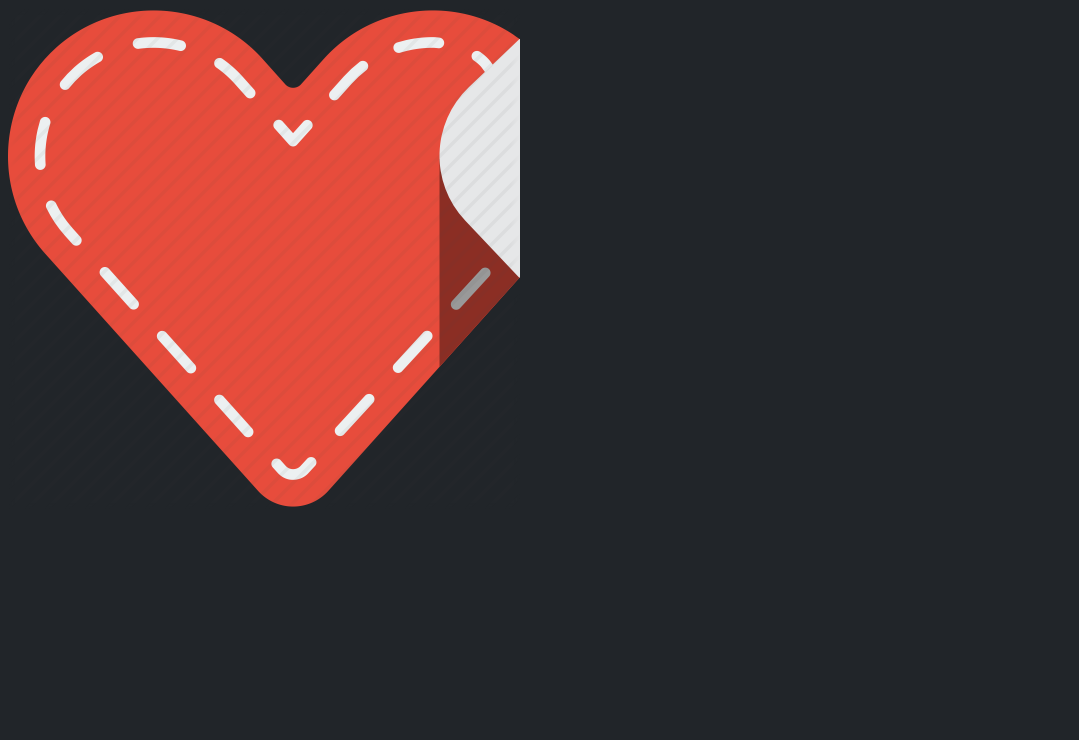
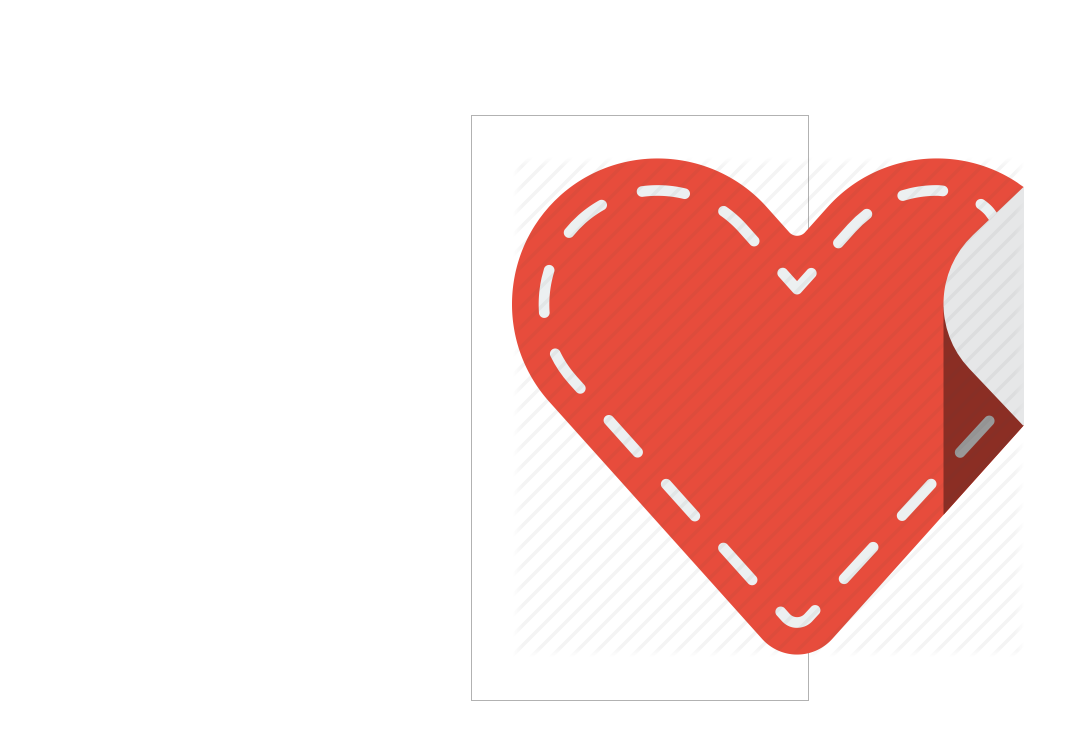
Before and after one commit to luciano2000/life, a plain HTML site: page index.html in a window 1280 px wide. Shown: the whole page, without its empty margins (0-1079 px from the left). Drawn offline with Linux system fonts and the light colour scheme.

Commit message:
Update style.css

```diff
--- a/style.css
+++ b/style.css
@@ -1,15 +1,30 @@
-body {
-  background-color: #212529;
+html, body {
+  height: 100%;
+  min-height: 100%;
 }
 
-#logo img {
+body {
+  font: 15px arial;
+  color: rgba(0, 0, 0, .7);
+}
+
+.wrapper {
+  height: 100%;
+  min-height: 100%;
+  display: -webkit-flex;
+  display: flex;
+  -webkit-align-items: center;
+  align-items: center;
+  -webkit-justify-content: center;
+  justify-content: center;
+}
+
+.wrapper div {
+  padding: 40px;
+  border: 1px solid rgba(0, 0, 0, .3)
+}
+
+.wrapper div {
   width: 256px;
   height: auto;
 }
-
-#logo {
-  width: 256px;
-  height: 250px;
-  margin: 0 auto;
-  position: relative;
-}
```
